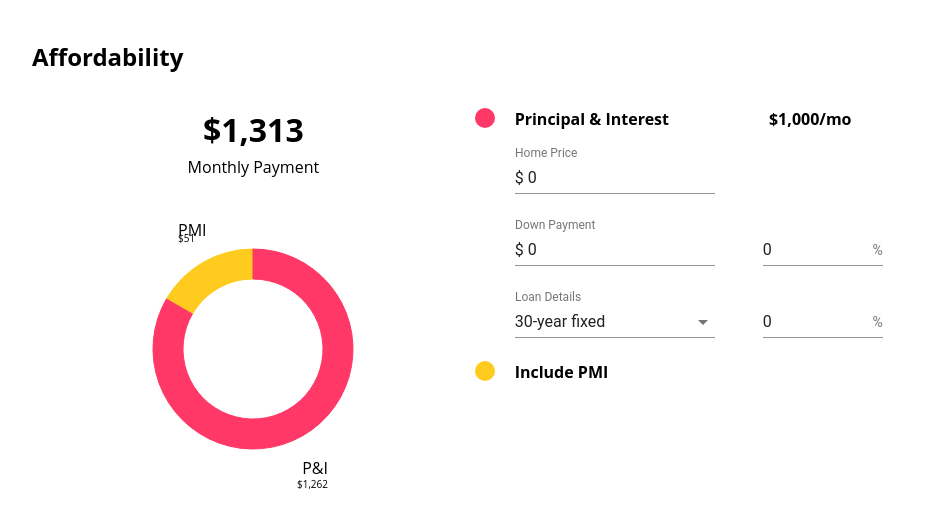
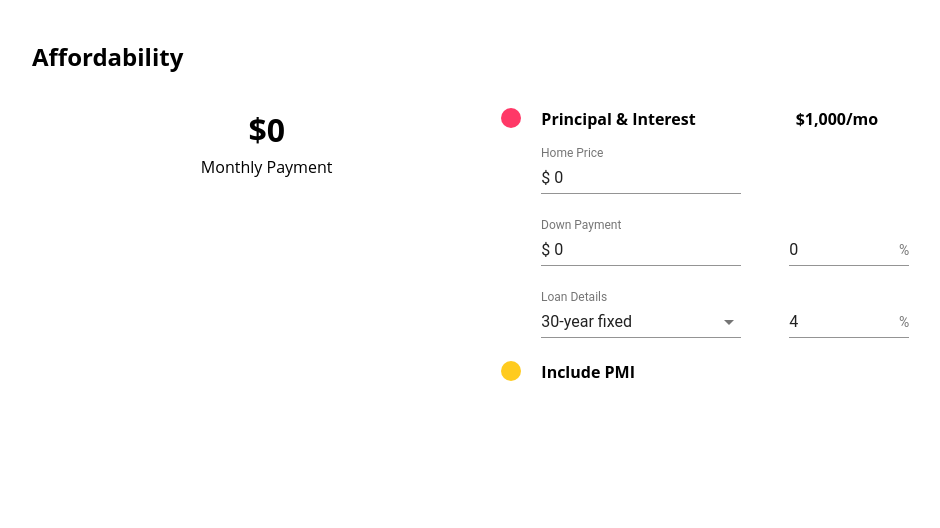
Before and after one commit to PropertySimple/ReactChallene, a React (Create React App) app in the folder mortgage-calculator/: page / in a window 1280 px wide. Shown: the top 528 px of the page, without its empty margins (96-1036 px from the left). Built offline with nearby package versions, Linux system fonts and the light colour scheme.

Commit message:
Calculate the real monthly payment

```diff
--- a/mortgage-calculator/src/components/Inputs.js
+++ b/mortgage-calculator/src/components/Inputs.js
@@ -82,12 +82,23 @@ class Inputs extends Component {
       down: 0,
       downPercentage: 0,
       years: 30,
-      interest: 0,
+      interest: 4,
     }
   }
 
   handleChange = name => event => {
-    this.setState({ [name]: event.target.value });
+    this.setState({ [name]: event.target.value }, () => {
+      const { price, down, years, interest } = this.state;
+
+      const P = price - down;
+      const r = interest / 12 / 100;
+      const Y = 12 * years;
+
+      const principalAndInterest = Math.round(P * r * (Math.pow(1 + r, Y)) / (Math.pow(1 + r, Y) - 1));
+
+      this.setState({ principalAndInterest });
+      this.props.updateValues(principalAndInterest, 0);
+    });
   };
 
   render() {
--- a/mortgage-calculator/src/components/Main.js
+++ b/mortgage-calculator/src/components/Main.js
@@ -12,8 +12,8 @@ export default class extends Component {
     super(props);
 
     this.state = {
-      principalAndInterest: 1262,
-      pmi: 51,
+      principalAndInterest: 0,
+      pmi: 0,
     }
   }
 
--- a/mortgage-calculator/src/components/PieChart.js
+++ b/mortgage-calculator/src/components/PieChart.js
@@ -9,6 +9,7 @@ const PieChart = styled.div`
   flex-grow: 1;
   text-align: center;
   align-items: center;
+  width: 400px;
 `;
 
 const MonthlyPayment = styled.h1`
@@ -23,16 +24,18 @@ const Title = styled.h4`
 
 export default class extends Component {
   render() {
+    const { principalAndInterest, pmi } = this.props;
+
     const values = [
       {
-        angle: 300,
+        angle: 360 * principalAndInterest / (principalAndInterest + pmi),
         label: 'P&I',
-        subLabel: <NumberFormat value={this.props.principalAndInterest} displayType={'text'} thousandSeparator={true} prefix={'$'} renderText={value => value} />,
+        subLabel: <NumberFormat value={principalAndInterest} displayType={'text'} thousandSeparator={true} prefix={'$'} renderText={value => value} />,
         color:'#ff3867'},
       {
-        angle: 60,
+        angle: 360 * pmi / (principalAndInterest + pmi),
         label: 'PMI',
-        subLabel: <NumberFormat value={this.props.pmi} displayType={'text'} thousandSeparator={true} prefix={'$'} renderText={value => value} />,
+        subLabel: <NumberFormat value={pmi} displayType={'text'} thousandSeparator={true} prefix={'$'} renderText={value => value} />,
         color:'#ffcb1f'
       }
     ];
@@ -40,9 +43,11 @@ export default class extends Component {
     return (
       <PieChart>
         <MonthlyPayment>
-          <NumberFormat value={this.props.principalAndInterest + this.props.pmi} displayType={'text'} thousandSeparator={true} prefix={'$'} />
+          <NumberFormat value={principalAndInterest + pmi} displayType={'text'} thousandSeparator={true} prefix={'$'} />
         </MonthlyPayment>
         <Title>Monthly Payment</Title>
+        {principalAndInterest
+          ?
             <RadialChart
               data={values}
               colorType="literal"
@@ -51,7 +56,9 @@ export default class extends Component {
               innerRadius={70}
               radius={100}
               width={360}
-          height={300} />
+              height={320} />
+          :
+            ''}
       </PieChart>
     );
   }
```
Lines whose indentation alone changed are shown as unchanged.
